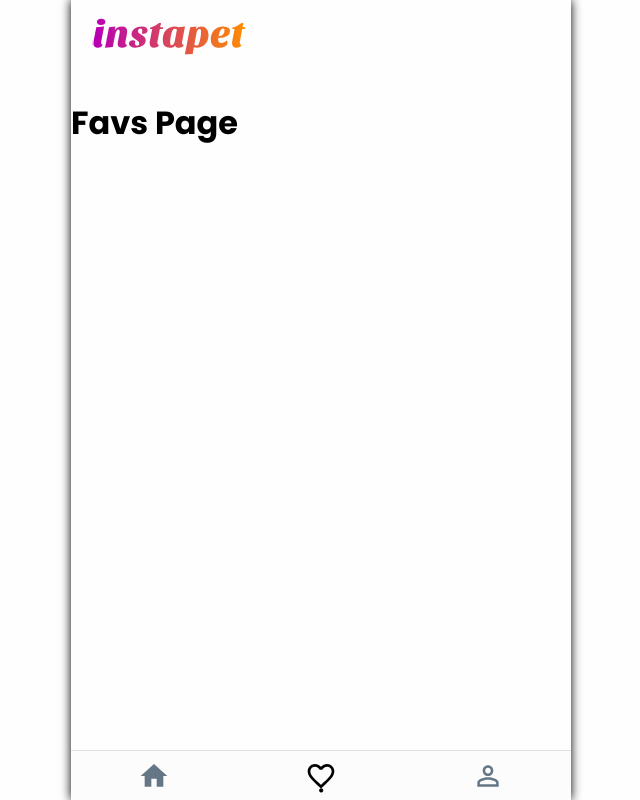
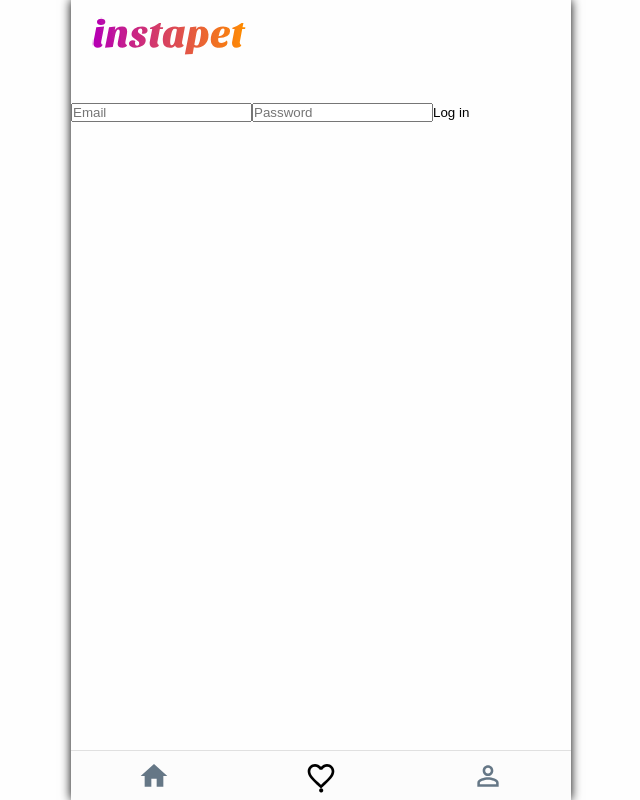
Before and after one commit to rubenpad/instapet, a React app: page /favs in a window 1280 px wide. Shown: the whole page, without its empty margins (319-959 px from the left). Built offline with nearby package versions, Linux system fonts and the light colour scheme.

Commit message:
login form | useInputValue hook

```diff
--- a/src/App.js
+++ b/src/App.js
@@ -1,6 +1,7 @@
 import React from 'react'
 import { Router } from '@reach/router'
 
+import Context from './Context'
 import { GlobalStyle } from './styles/GlobalStyles'
 import { Logo } from './components/Logo'
 import { Detail } from './pages/Detail'
@@ -9,10 +10,6 @@ import { Favs } from './pages/Favs'
 import { User } from './pages/User'
 import { NotRegisteredUser } from './pages/NotRegisteredUser'
 import { NavBar } from './components/NavBar'
-
-const UserLogged = ({ children }) => {
-  return children({ isAuth: true })
-}
 
 export const App = () => {
   return (
@@ -24,7 +21,7 @@ export const App = () => {
         <Home path="/pet/:id" />
         <Detail path="/detail/:detailId" />
       </Router>
-      <UserLogged>
+      <Context.Consumer>
         {({ isAuth }) => {
           return isAuth ? (
             <Router>
@@ -38,7 +35,7 @@ export const App = () => {
             </Router>
           )
         }}
-      </UserLogged>
+      </Context.Consumer>
       <NavBar />
     </>
   )
--- /dev/null
+++ b/src/Context.js
@@ -0,0 +1,16 @@
+import React, { useState, createContext } from 'react'
+
+const Context = createContext()
+
+const Provider = ({ children }) => {
+  const [isAuth, setIsAuth] = useState(false)
+
+  const value = {
+    isAuth,
+    activateAuth: () => setIsAuth(true)
+  }
+
+  return <Context.Provider value={value}>{children}</Context.Provider>
+}
+
+export default { Provider, Consumer: Context.Consumer }
--- /dev/null
+++ b/src/components/UserForm/index.js
@@ -0,0 +1,18 @@
+import React from 'react'
+
+import { useInputValue } from '../../hooks/useInputValue'
+
+export const UserForm = ({ onSubmit }) => {
+  const email = useInputValue('')
+  const password = useInputValue('')
+
+  return (
+    <div>
+      <form onSubmit={onSubmit}>
+        <input type="email" placeholder="Email" {...email} />
+        <input type="password" placeholder="Password" {...password} />
+        <button type="submit">Log in</button>
+      </form>
+    </div>
+  )
+}
--- /dev/null
+++ b/src/hooks/useInputValue.js
@@ -0,0 +1,8 @@
+import { useState } from 'react'
+
+export const useInputValue = initialValue => {
+  const [value, setValue] = useState(initialValue)
+  const onChange = event => setValue(event.target.value)
+
+  return { value, onChange }
+}
--- a/src/index.js
+++ b/src/index.js
@@ -3,6 +3,7 @@ import ReactDOM from 'react-dom'
 import ApolloClient from 'apollo-boost'
 import { ApolloProvider } from '@apollo/react-hooks'
 
+import Context from './Context'
 import { App } from './App'
 
 const container = document.getElementById('app')
@@ -12,8 +13,10 @@ const client = new ApolloClient({
 })
 
 ReactDOM.render(
-  <ApolloProvider client={client}>
-    <App />
-  </ApolloProvider>,
+  <Context.Provider>
+    <ApolloProvider client={client}>
+      <App />
+    </ApolloProvider>
+  </Context.Provider>,
   container
 )
--- a/src/pages/NotRegisteredUser.js
+++ b/src/pages/NotRegisteredUser.js
@@ -1,3 +1,12 @@
 import React from 'react'
+import Context from '../Context'
 
-export const NotRegisteredUser = () => <h1>User not registered</h1>
+import { UserForm } from '../components/UserForm'
+
+export const NotRegisteredUser = () => (
+  <Context.Consumer>
+    {({ activateAuth }) => {
+      return <UserForm onSubmit={activateAuth} />
+    }}
+  </Context.Consumer>
+)
```
